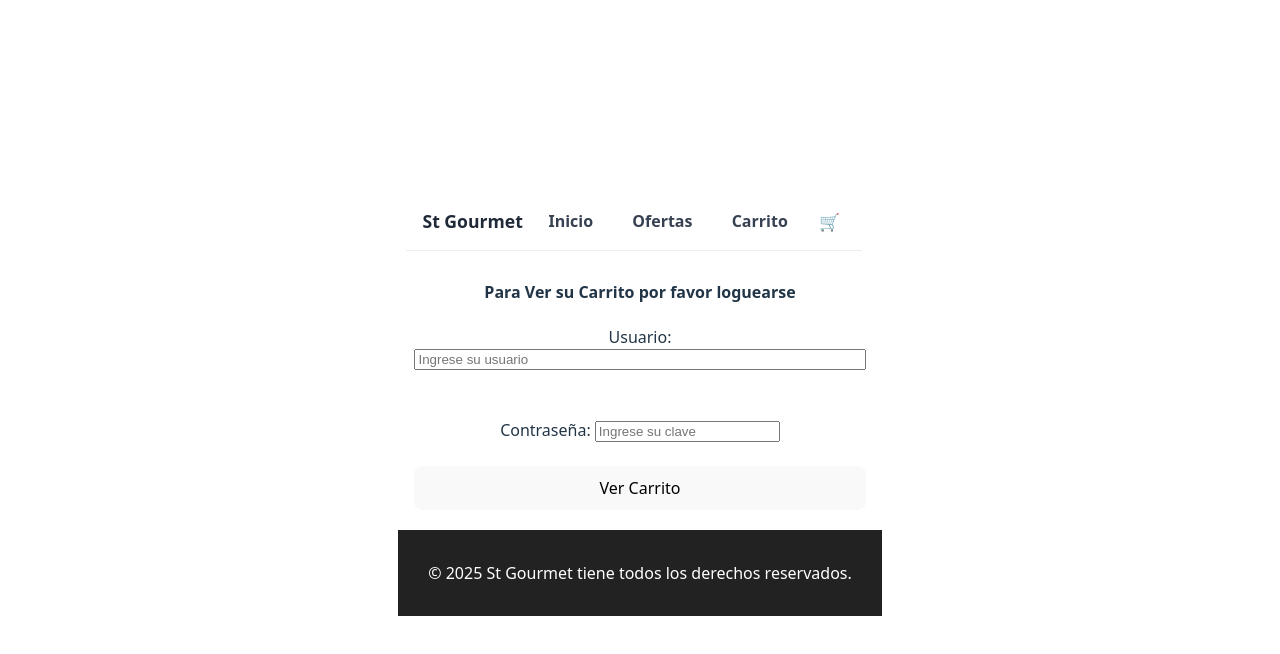
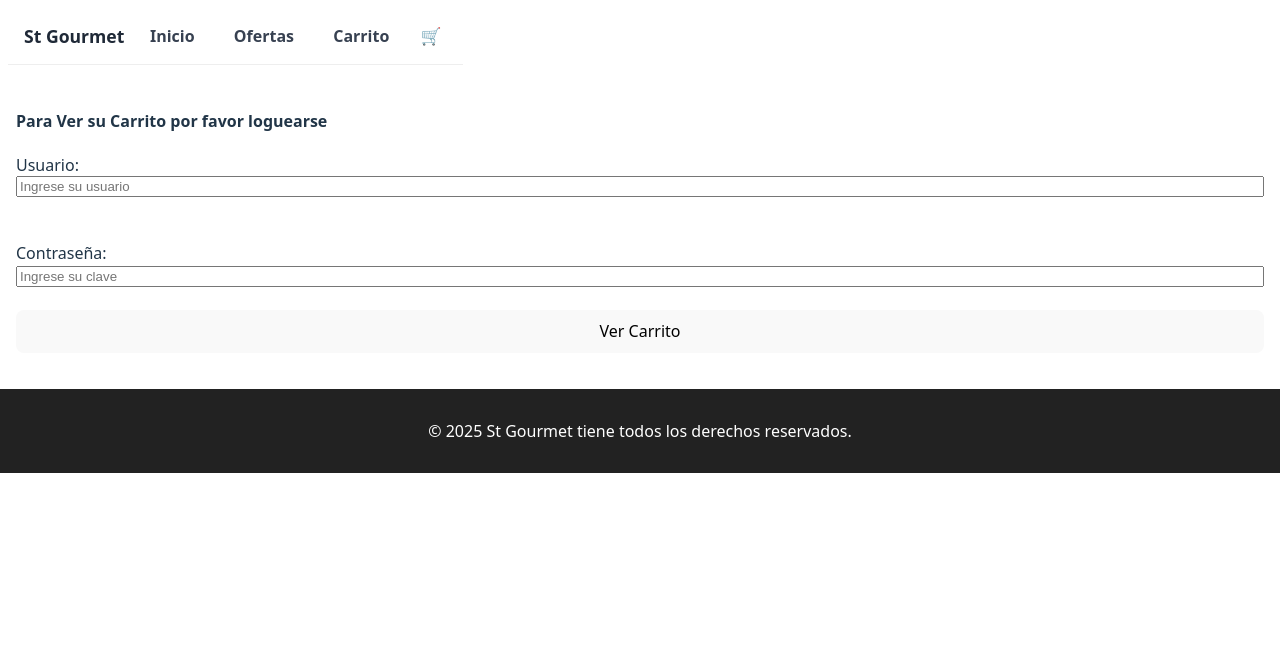
Before and after one commit to Sergio-Tolaba/st-gourmet, a React (Vite) app: page /login in a window 1280 px wide. Shown: the top 654 px of the page. Built offline with nearby package versions, Linux system fonts and the light colour scheme.

Commit message:
luchando para dar con un estilo aceptable

```diff
--- a/src/App.css
+++ b/src/App.css
@@ -1,61 +1,102 @@
+/* Reset útil */
+* { box-sizing: border-box; }
+html, body, #root { height: 100%; margin: 0; padding: 0; }
+body { font-family: system-ui, -apple-system, "Segoe UI", Roboto, "Helvetica Neue", Arial; line-height: 1.4; }
+
+/* Contenedor global que envuelve Routes (poner .app-container en App.jsx) */
 .app-container {
-  max-width: 100%;
-  padding: 0 16px; /* margen horizontal para que nada quede pegado a los bordes */
+  width: 100%;
+  max-width: 1280px;   /* ancho máximo en pantallas grandes */
+  margin: 0 auto;      /* centra el layout en desktop */
+  padding: 16px;       /* margen horizontal razonable en todas las pantallas */
 }
 
-* {
+/* Evitar overflow horizontal */
+html, body {
+  overscroll-behavior-x: none;
+  overflow-x: hidden;
+}
+
+/* Imágenes siempre respetan ancho del contenedor */
+img { max-width: 100%; height: auto; display: block; }
+
+/* Cabecera (header) básica: evita que el header empuje el contenido */
+.header {
+  display: flex;
+  align-items: center;
+  justify-content: space-between;
+  gap: 12px;
+  padding: 12px 0;
+}
+
+/* Si tenés un nav con links: que envuelva en móvil */
+.nav-links {
+  display: flex;
+  gap: 12px;
+  align-items: center;
+}
+
+/* Zona principal de contenido (separar del root) */
+.main {
+  width: 100%;
+  margin-top: 12px;
+  text-align: left;    /* <- importante: no centre todo el contenido */
+}
+
+/* Si tenés un hero en inicio */
+.hero {
+  display: flex;
+  gap: 16px;
+  align-items: center;
+  justify-content: space-between;
+  padding: 24px 0;
+}
+
+/* Cards o grid de productos */
+.products-grid {
+  display: grid;
+  grid-template-columns: repeat(auto-fit, minmax(220px, 1fr));
+  gap: 16px;
+  align-items: start;
+}
+
+/* Formularios: siempre full width en móvil */
+form, .form-container {
+  width: 100%;
+}
+input, select, textarea, button {
+  width: 100%;
+  max-width: 100%;
   box-sizing: border-box;
 }
 
-body, html {
-  overflow-x: hidden;
+/* ADMIN: contenedor de lista + formulario */
+.admin-container {
+  display: flex;
+  gap: 20px;
+  align-items: flex-start;
 }
 
-img {
-  max-width: 100%;
-  height: auto;
+/* En pantallas chicas pasa a columna */
+@media (max-width: 768px) {
+  .app-container { padding: 12px; }
+  #root { padding: 0; }        /* removemos el padding grande de root en móvil */
+  .hero { flex-direction: column; align-items: stretch; }
+  .admin-container { flex-direction: column; gap: 12px; }
+  .header { padding: 8px 0; }
+  .main { padding-bottom: 48px; }
 }
 
-
-#root {
-  max-width: 1280px;
-  margin: 0 auto;
-  padding: 2rem;
-  text-align: center;
+/* Evitar que títulos o textos se salgan */
+h1, h2, h3, p {
+  word-wrap: break-word;
+  overflow-wrap: anywhere;
 }
 
-.logo {
-  height: 6em;
-  padding: 1.5em;
-  will-change: filter;
-  transition: filter 300ms;
+/* Si querés mantener #root con ancho centrado en desktop, pero sin afectar layout: */
+#root {
+  width: 100%;
+  margin: 0 auto;
+  text-align: left;   /* <-- lo cambié para que no centre todo */
+  padding: 0;
 }
-.logo:hover {
-  filter: drop-shadow(0 0 2em #646cffaa);
-}
-.logo.react:hover {
-  filter: drop-shadow(0 0 2em #61dafbaa);
-}
-
-@keyframes logo-spin {
-  from {
-    transform: rotate(0deg);
-  }
-  to {
-    transform: rotate(360deg);
-  }
-}
-
-@media (prefers-reduced-motion: no-preference) {
-  a:nth-of-type(2) .logo {
-    animation: logo-spin infinite 20s linear;
-  }
-}
-
-.card {
-  padding: 2em;
-}
-
-.read-the-docs {
-  color: #888;
-}
--- a/src/App.jsx
+++ b/src/App.jsx
@@ -21,6 +21,7 @@ function App() {
 
 
     <div className="app-container">
+      <main className="main">
       <Routes>
         <Route path="/" element={<Inicio />} />
         <Route path="/ofertas" element={<Ofertas />} />
@@ -53,6 +54,7 @@ function App() {
           }
         />
       </Routes>
+      </main>
       </div>
 
       <Footer />
--- /dev/null
+++ b/src/components/Admin.css
@@ -0,0 +1,113 @@
+/* ADMIN: layout general */
+.admin-container {
+  display: flex;
+  gap: 20px;
+  align-items: flex-start;
+  width: 100%;
+}
+
+/* Columnas */
+.product-list {
+  flex: 1 1 60%;       /* ocupa más espacio */
+  order: 1;            /* por defecto primero */
+}
+
+.product-form {
+  flex: 0 0 35%;       /* ancho fijo razonable en desktop */
+  order: 2;            /* por defecto segundo (a la derecha) */
+}
+
+/* Forzar formularios y inputs full width */
+.product-form form,
+.product-form .form-container,
+.product-list .card {
+  width: 100%;
+}
+
+input, select, textarea, button {
+  width: 100%;
+  max-width: 100%;
+  box-sizing: border-box;
+}
+
+/* --- EN MÓVIL: pasar todo a columna y asegurarnos que los formularios queden al final --- */
+@media (max-width: 768px) {
+  .admin-container {
+    flex-direction: column; /* todo uno debajo del otro */
+    gap: 12px;
+  }
+
+  /* Aseguramos que productos aparezcan antes del formulario */
+  .product-list { order: 1; }
+  .product-form { order: 2; }
+
+  /* Hacer que formulario no quede pegado ni oculto */
+  .product-form {
+    flex: 1 1 auto;
+    padding-bottom: 16px;
+  }
+
+  /* Opcional: añadir borde o card para separar visualmente */
+  .product-list .card, .product-form .card {
+    padding: 12px;
+    border-radius: 8px;
+    box-shadow: 0 0 0 1px rgba(0,0,0,0.04);
+    background: #fff;
+  }
+}
+/* ADMIN LAYOUT: list + forms */
+.admin-container {
+  display: flex;
+  gap: 20px;
+  align-items: flex-start;
+  width: 100%;
+}
+
+/* Lista de productos (ocupa el espacio principal) */
+.product-list {
+  flex: 1 1 60%;
+  order: 1;
+}
+
+/* Wrapper que contiene ambos formularios apilados */
+.forms-wrapper {
+  flex: 0 0 35%;
+  order: 2;
+  display: flex;
+  flex-direction: column;
+  gap: 16px;
+}
+
+/* Cada formulario dentro del wrapper */
+.forms-wrapper > .form-card {
+  width: 100%;
+  box-sizing: border-box;
+  padding: 12px;
+  border-radius: 8px;
+  background: #fff;
+  /* sombra suave opcional */
+  box-shadow: 0 1px 3px rgba(0,0,0,0.06);
+}
+
+/* Inputs y botones full width para que no se rompa en móvil */
+.forms-wrapper input,
+.forms-wrapper select,
+.forms-wrapper textarea,
+.forms-wrapper button {
+  width: 100%;
+  max-width: 100%;
+  box-sizing: border-box;
+}
+
+/* --- MÓVIL: todo en columna y formularios al final --- */
+@media (max-width: 768px) {
+  .admin-container {
+    flex-direction: column;
+    gap: 12px;
+  }
+
+  .product-list { order: 1; }    /* productos primero */
+  .forms-wrapper { order: 2; }   /* forms después */
+  .forms-wrapper { width: 100%; flex: none; }
+  .forms-wrapper > .form-card { padding: 10px; }
+}
--- a/src/components/Admin.jsx
+++ b/src/components/Admin.jsx
@@ -1,12 +1,32 @@
-import GestionProductos from "./GestionProducto";
+import GestionProducto from './GestionProducto'
+import FormProducto from './FormProducto';
+import { useEffect, useState } from "react";
 
-const Admin = () => {
+function Admin() {
+  const [isMobile, setIsMobile] = useState(window.innerWidth <= 768);
+
+  useEffect(() => {
+    const onResize = () => setIsMobile(window.innerWidth <= 768);
+    window.addEventListener("resize", onResize);
+    return () => window.removeEventListener("resize", onResize);
+  }, []);
+
+  // suponiendo que ProductList y ProductForm son componentes
   return (
-    <div>
-      <h1>Gestión de Productos</h1>
-      <GestionProductos />
+    <div className="admin-container">
+      {/* Si mobile: listar productos primero */}
+      {isMobile ? (
+        <>
+          <div className="product-list"><GestionProducto /></div>
+          <div className="product-form"><FormProducto /></div>
+        </>
+      ) : (
+        <>
+          <div className="product-list"><GestionProducto /></div>
+          <div className="product-form"><FormProducto /></div>
+        </>
+      )}
     </div>
   );
-};
-
-export default Admin;
+}
+export default Admin
```
